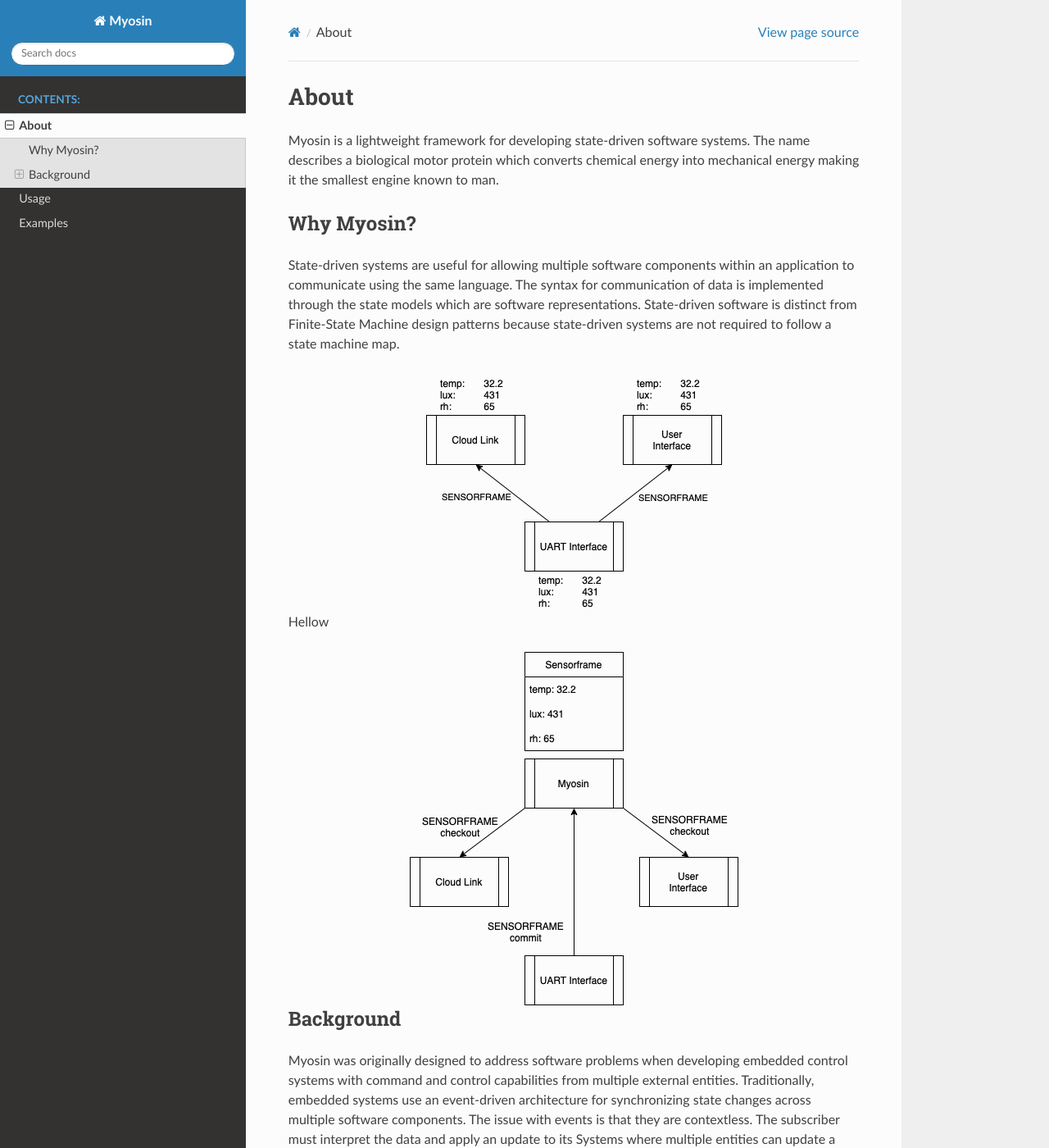
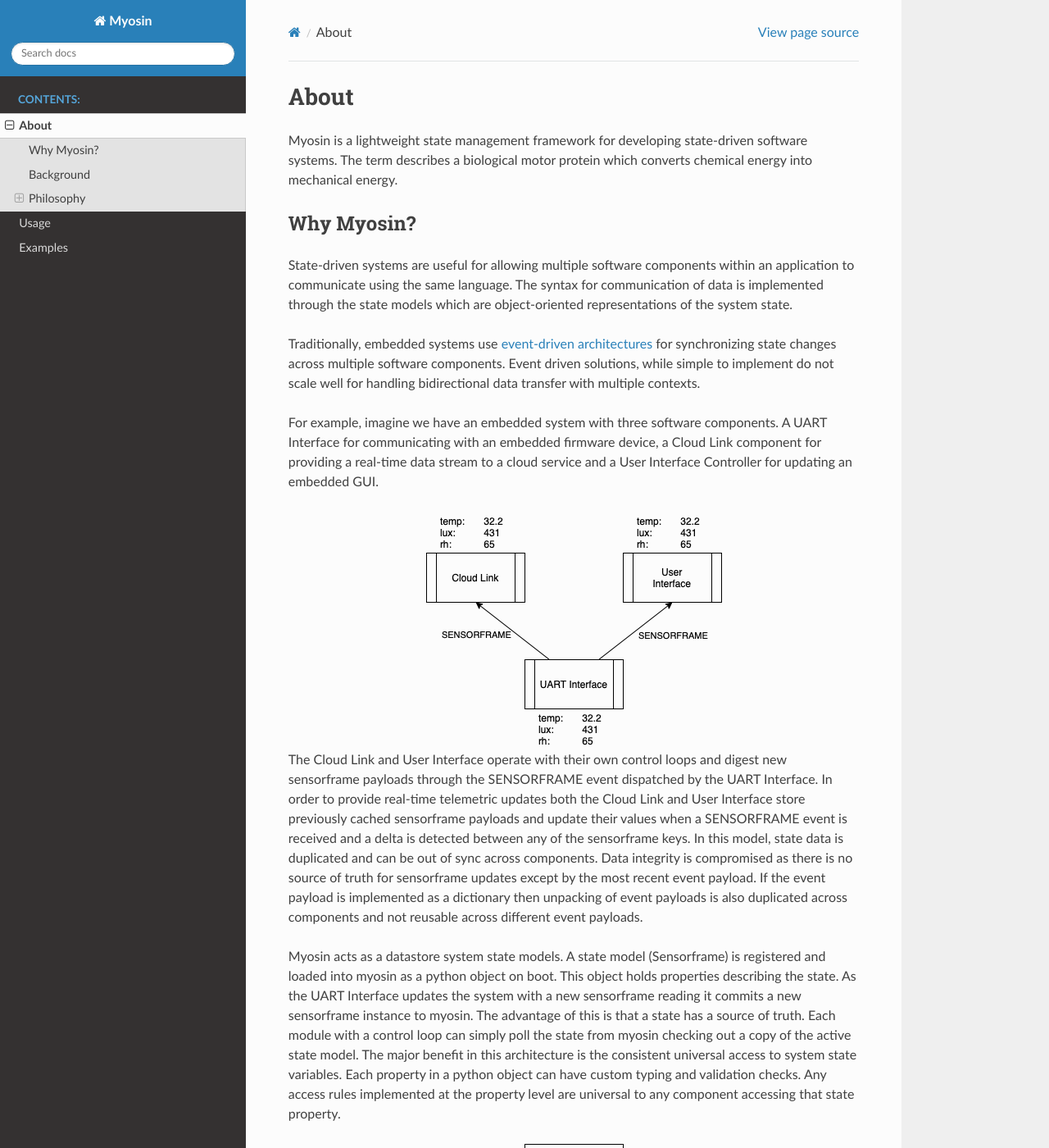
Before and after one commit to ztnel/model.io, a Sphinx documentation site: the page built from docs/source/about.rst, in a window 1280 px wide and 1400 px high. Shown: the whole window at 82% size. Built offline with Sphinx 7.4.7 and the Read the Docs theme 2.0.0, drawn with Linux system fonts in a browser that asks for light colours; some of the changed text lies outside the part shown.

Commit message:
update about page

```diff
--- a/docs/source/about.rst
+++ b/docs/source/about.rst
@@ -2,49 +2,63 @@
 About
 =====
 
-Myosin is a lightweight framework for developing state-driven software systems. The name describes a biological motor protein which converts chemical energy into mechanical energy making it the smallest engine known to man.
+Myosin is a lightweight state management framework for developing state-driven software systems. The term describes a biological motor protein which converts chemical energy into mechanical energy.
 
 Why Myosin?
 -----------
 
-State-driven systems are useful for allowing multiple software components within an application to communicate using the same language. The syntax for communication of data is implemented through the state models which are software representations. State-driven software is distinct from Finite-State Machine design patterns because state-driven systems are not required to follow a state machine map.
+State-driven systems are useful for allowing multiple software components within an application to communicate using the same language. The syntax for communication of data is implemented through the state models which are object-oriented representations of the system state.
+
+Traditionally, embedded systems use `event-driven architectures <https://en.wikipedia.org/wiki/Event-driven_architecture>`_ for synchronizing state changes across multiple software components. Event driven solutions, while simple to implement do not scale well for handling bidirectional data transfer with multiple contexts.
+
+For example, imagine we have an embedded system with three software components. A UART Interface for communicating with an embedded firmware device, a Cloud Link component for providing a real-time data stream to a cloud service and a User Interface Controller for updating an embedded GUI.
 
 .. image:: ../_static/event.png
     :align: center
 
-Hellow
+The Cloud Link and User Interface operate with their own control loops and digest new sensorframe payloads through the SENSORFRAME event dispatched by the UART Interface. In order to provide real-time telemetric updates both the Cloud Link and User Interface store previously cached sensorframe payloads and update their values when a SENSORFRAME event is received and a delta is detected between any of the sensorframe keys. In this model, state data is duplicated and can be out of sync across components. Data integrity is compromised as there is no source of truth for sensorframe updates except by the most recent event payload. If the event payload is implemented as a dictionary then unpacking of event payloads is also duplicated across components and not reusable across different event payloads.
+
+
+Myosin acts as a datastore system state models. A state model (Sensorframe) is registered and loaded into myosin as a python object on boot. This object holds properties describing the state. As the UART Interface updates the system with a new sensorframe reading it commits a new sensorframe instance to myosin. The advantage of this is that a state has a source of truth. Each module with a control loop can simply poll the state from myosin checking out a copy of the active state model. The major benefit in this architecture is the consistent universal access to system state variables. Each property in a python object can have custom typing and validation checks. Any access rules implemented at the property level are universal to any component accessing that state property.
 
 .. image:: ../_static/state.png
     :align: center
 
+
+Events are inherently contextless and therefore more events are required for different contexts increasing the complexity of the system. real-time cloud service and a REST API. Every endpoint made on the device locally required a synchronous cloud update event and vice-versa. Tight coupling of data transfer between multiple software components is complicated and difficult to implement using traditional event-driven architectures.
+
+
 Background
 ----------
 
-Myosin was originally designed to address software problems when developing embedded control systems with command and control capabilities from multiple external entities. Traditionally, embedded systems use an event-driven architecture for synchronizing state changes across multiple software components. The issue with events is that they are contextless. The subscriber must interpret the data and apply an update to its Systems where multiple entities can update a state variable and provide a synchronous real-time update to multiple other services. real-time cloud service and a REST API. Every endpoint made on the device locally required a synchronous cloud update event and vice-versa. Tight coupling of data transfer between multiple software components is complicated and difficult to implement using traditional event-driven architectures.
+Myosin was originally designed to address software problems when developing embedded control systems with command and control capabilities from multiple external entities.
 
 Since state data handled by myosin we incidentally have a solution for application fault-tolerance. Myosin comes equipped with the ability to cache system state objects into persistant storage when a system state model is updated. If the application crashes and restarts, myosin will load the previously cached system state back into the system and trigger the appropriate subscriber functions to recover the system before it
 
 Philosophy
-==========
+----------
 The ``myosin`` engine is modelled off system environment variables. Environment variables are fully permissive and describe the context for a software runtimes. ``Myosin`` mimics an environment variable manager for strictly typed python objects called ``StateModels`` which describes a component of the software system. These ``StateModels``
 
 Strictly Typed API
 ~~~~~~~~~~~~~~~~~~
-Models loaded into ``myosin`` are strictly typed with property getters and setters on each field.
+Models loaded into ``myosin`` are strictly typed with property getters and setters on each field. All myosin functions are strictly typed for intellisense and static type analysis tools like Pylance.
 
 Fully Permissive
 ~~~~~~~~~~~~~~~~
 Any software component can access and subscribe to system state models agnostic of your projects hierarchical structure. Simply import ``myosin`` from anywhere and get access to the systems state.
 
-#. thread-safe
+Thread Safety
+~~~~~~~~~~~~~
+Access to state models are fully thread-safe and support concurrent read and write operations to the system state. Access to myosin state models are done using the checkout mechanic and state model writes are done using state commits
+
 #. Lightweight: Small dependancy tree and low operating footprint
 
 Core Features
 ~~~~~~~~~~~~~
 #. Built-in application state recovery.
 #. Support for singleton object storage.
-#. Provide a validation layer before state changes against preconditions (internally in the models)
-#. State-driven callback triggers
+#. Support for custom validation before state writes are
+#. State-driven Asynchronous callback triggers
 
 Design
 ======
```
